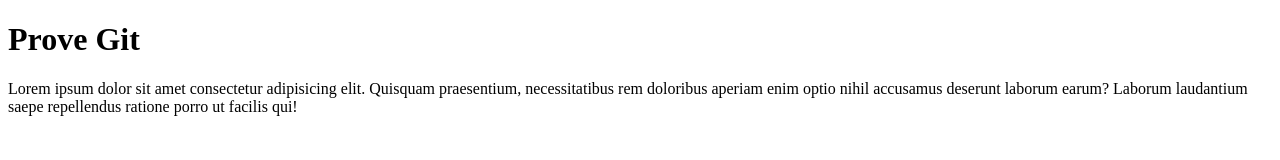
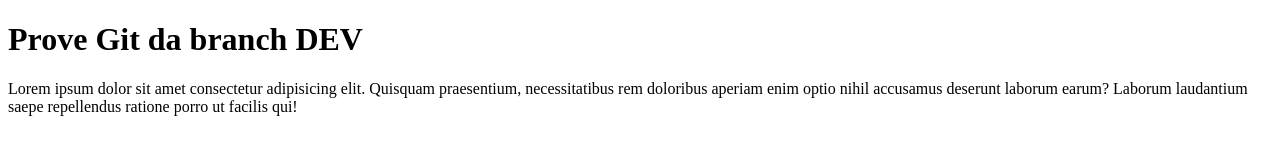
Before and after one commit to Il-Sic/JavaProjectGamePirate, a plain HTML site: page index.html in a window 1280 px wide. Drawn offline with Linux system fonts and the light colour scheme.

Commit message:
Aggiunto testo da branch DEV in titolo

```diff
--- a/index.html
+++ b/index.html
@@ -8,7 +8,7 @@
 </head>
 
 <body>
-    <h1>Prove Git</h1>
+    <h1>Prove Git da branch DEV</h1>
     <p>
         Lorem ipsum dolor sit amet consectetur adipisicing elit. Quisquam praesentium, necessitatibus rem doloribus
         aperiam enim optio nihil accusamus deserunt laborum earum? Laborum laudantium saepe repellendus ratione porro ut
```
